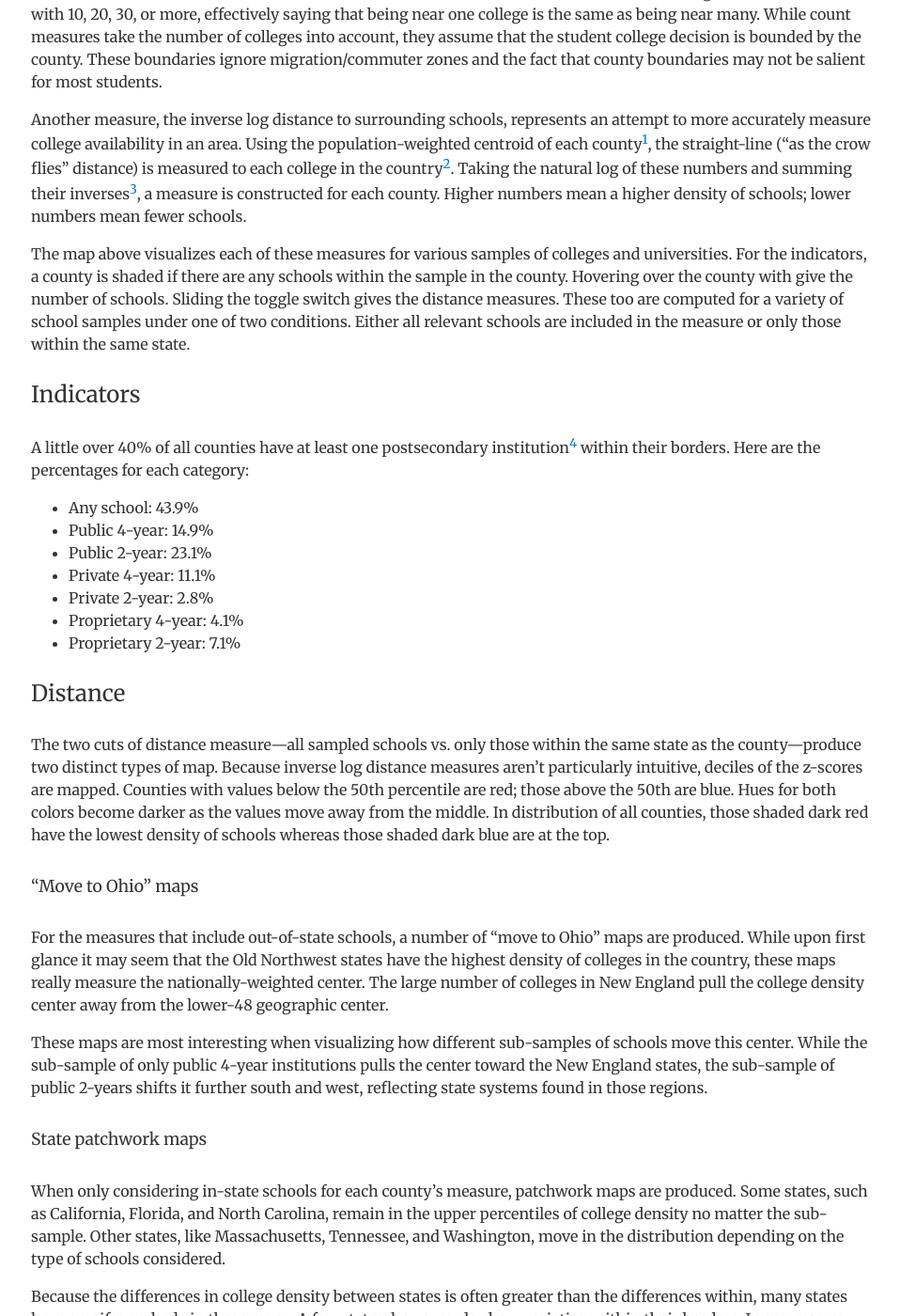
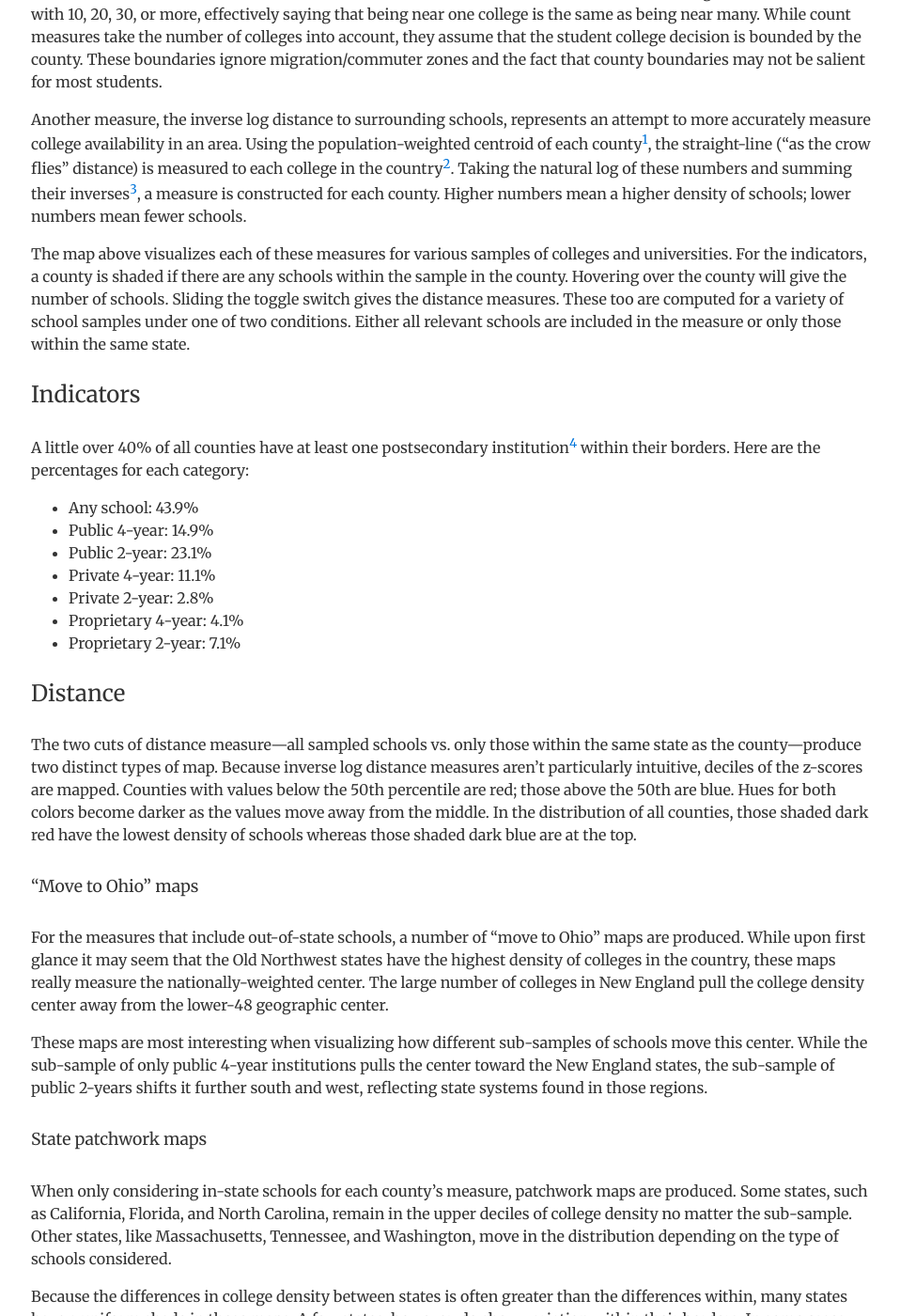
Before and after one commit to btskinner/collegeopp, a Jekyll site: the page built from index.md, in a window 1280 px wide and 1400 px high, scrolled down 887 px. Shown: the whole window at 94% size, without its empty margins (159-1117 px from the left). Built offline with Jekyll 4.4.1, drawn with Linux system fonts in a browser that asks for light colours; some of the changed text lies outside the part shown.

Commit message:
text edits

```diff
--- a/index.md
+++ b/index.md
@@ -63,7 +63,7 @@ numbers mean fewer schools.
 The map above visualizes each of these measures for various samples
 of colleges and universities. For the indicators, a county is shaded
 if there are any schools within the sample in the county. Hovering
-over the county with give the number of schools. Sliding the toggle
+over the county will give the number of schools. Sliding the toggle
 switch gives the distance measures. These too are computed for a
 variety of school samples under one of two conditions. Either all
 relevant schools are included in the measure or only those within the
@@ -91,7 +91,7 @@ map. Because inverse log distance measures aren't particularly
 intuitive, deciles of the z-scores are mapped. Counties with values
 below the 50th percentile are red; those above the 50th are blue. Hues
 for both colors become darker as the values move away from the
-middle. In distribution of all counties, those shaded dark red have
+middle. In the distribution of all counties, those shaded dark red have
 the lowest density of schools whereas those shaded dark blue are at
 the top.
 
@@ -114,7 +114,7 @@ west, reflecting state systems found in those regions.
 
 When only considering in-state schools for each county's measure,
 patchwork maps are produced. Some states, such as California, Florida,
-and North Carolina, remain in the upper percentiles of college density
+and North Carolina, remain in the upper deciles of college density
 no matter the sub-sample. Other states, like Massachusetts, Tennessee,
 and Washington, move in the distribution depending on the type of
 schools considered.
```
Also changed, not shown: other parts of index.md (+1 -1 lines), 1 other file.
